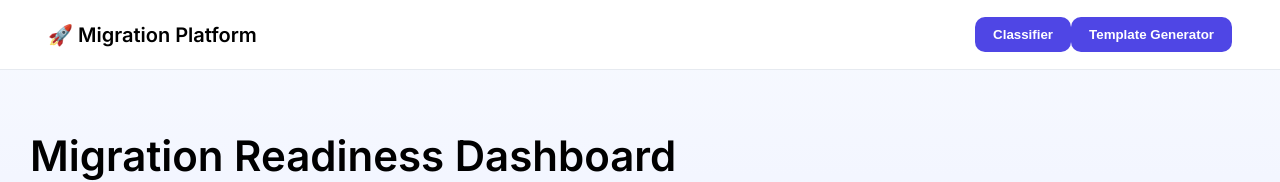
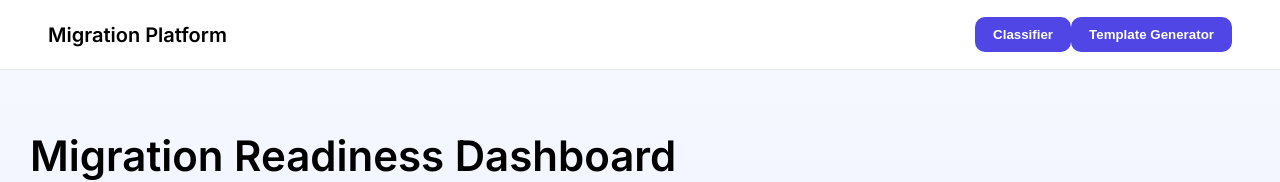
Before and after one commit to sasukexo/Migration-Classifier, a React (Vite) app in the folder Front-end/migration-ui/: page / in a window 1280 px wide. Shown: the top 182 px of the page. Built offline with nearby package versions, Linux system fonts and the light colour scheme; a web font is replaced by a local one.

Commit message:
removed rocket raja

```diff
--- a/Front-end/migration-ui/src/App.tsx
+++ b/Front-end/migration-ui/src/App.tsx
@@ -34,7 +34,7 @@ function App() {
     <>
       {/* 🔥 TOP NAVBAR */}
       <div className="topbar">
-        <div className="logo">🚀 Migration Platform</div>
+        <div className="logo">Migration Platform</div>
 
         <div className="nav-right">
           <button onClick={() => setView("classifier")}>
```
